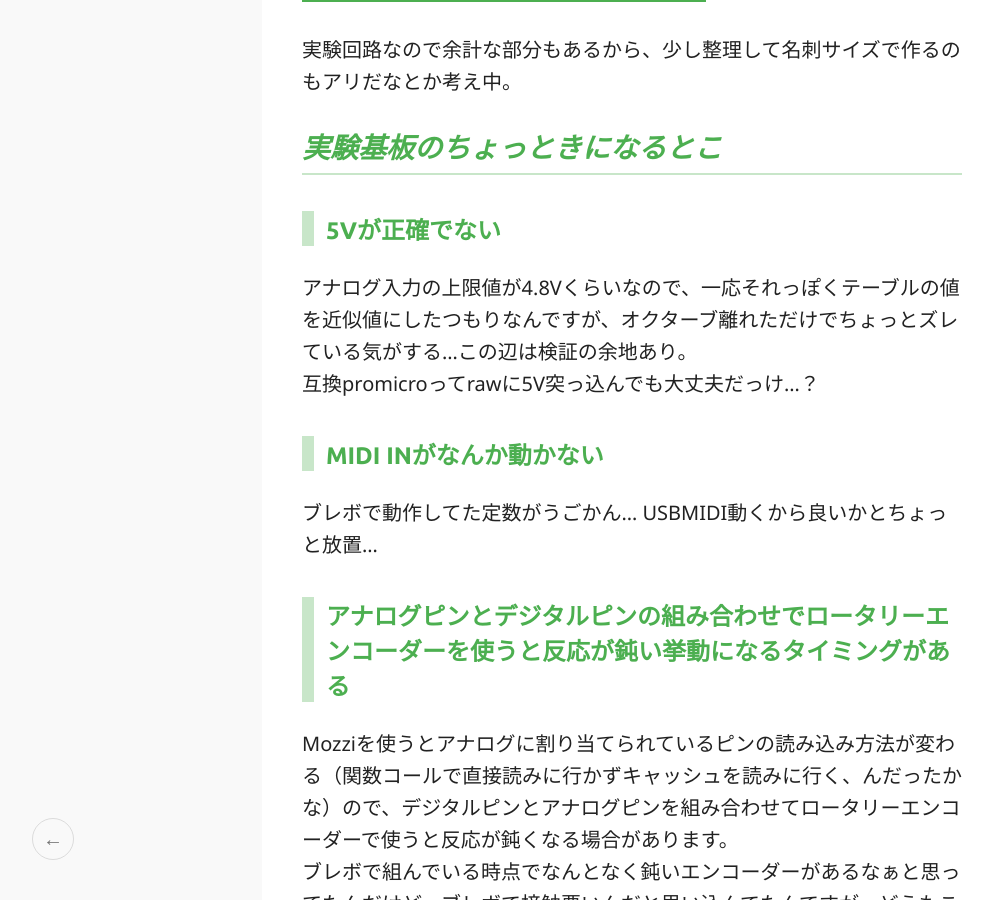
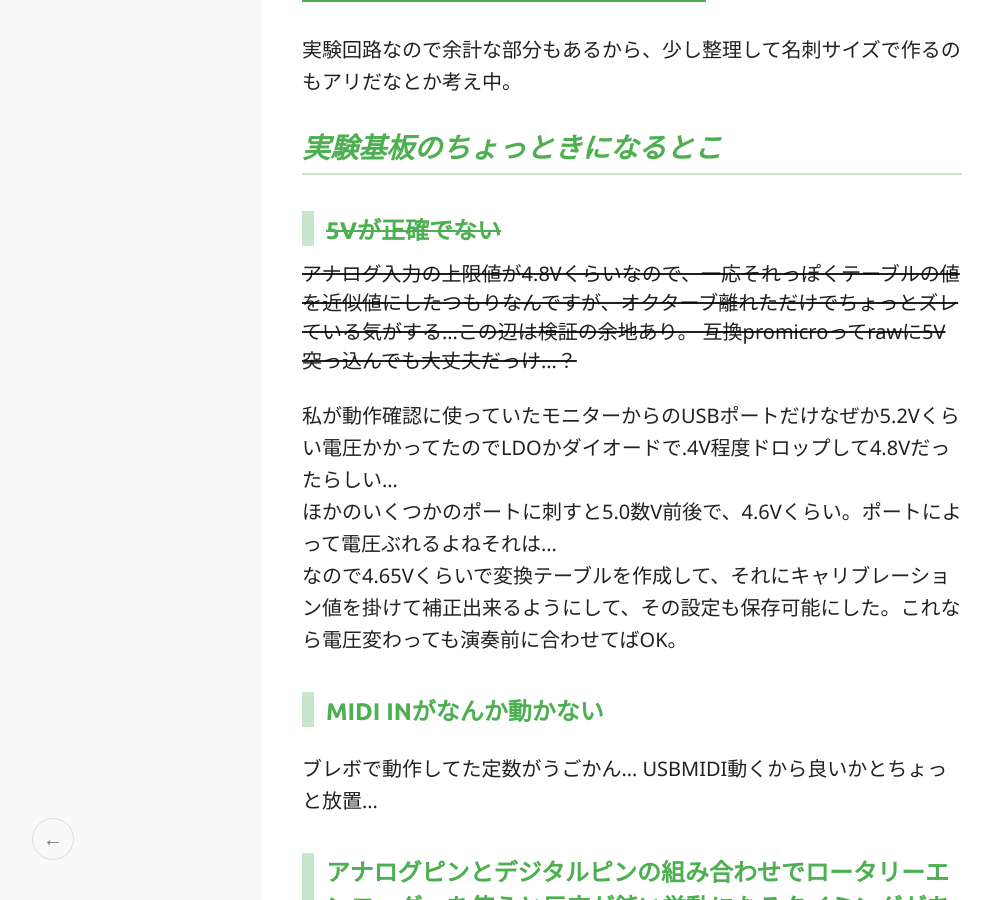
Before and after one commit to marksard/marksard.github.io, a Jekyll site: the page built from _posts/2023-05-08-make-mozzi-synth.markdown, in a window 1280 px wide and 900 px high, scrolled down 7285 px. Shown: the whole window, without its empty margins (8-1001 px from the left). Built offline with Jekyll 4.4.1, drawn with Linux system fonts in a browser that asks for light colours; some web fonts are replaced.

Commit message:
Update 2023-05-08-make-mozzi-synth.markdown

```diff
--- a/_posts/2023-05-08-make-mozzi-synth.markdown
+++ b/_posts/2023-05-08-make-mozzi-synth.markdown
@@ -92,10 +92,13 @@ MozziのAPIリファレンスとサンプルを試しているうちに操作関
 
 ## 実験基板のちょっときになるとこ
 
-### 5Vが正確でない
+### <strike>5Vが正確でない</strike>
 
-アナログ入力の上限値が4.8Vくらいなので、一応それっぽくテーブルの値を近似値にしたつもりなんですが、オクターブ離れただけでちょっとズレている気がする…この辺は検証の余地あり。
-互換promicroってrawに5V突っ込んでも大丈夫だっけ…？
+<strike>アナログ入力の上限値が4.8Vくらいなので、一応それっぽくテーブルの値を近似値にしたつもりなんですが、オクターブ離れただけでちょっとズレている気がする…この辺は検証の余地あり。
+互換promicroってrawに5V突っ込んでも大丈夫だっけ…？</strike>
+私が動作確認に使っていたモニターからのUSBポートだけなぜか5.2Vくらい電圧かかってたのでLDOかダイオードで.4V程度ドロップして4.8Vだったらしい…
+ほかのいくつかのポートに刺すと5.0数V前後で、4.6Vくらい。ポートによって電圧ぶれるよねそれは…
+なので4.65Vくらいで変換テーブルを作成して、それにキャリブレーション値を掛けて補正出来るようにして、その設定も保存可能にした。これなら電圧変わっても演奏前に合わせてばOK。
 
 ### MIDI INがなんか動かない
 
```
